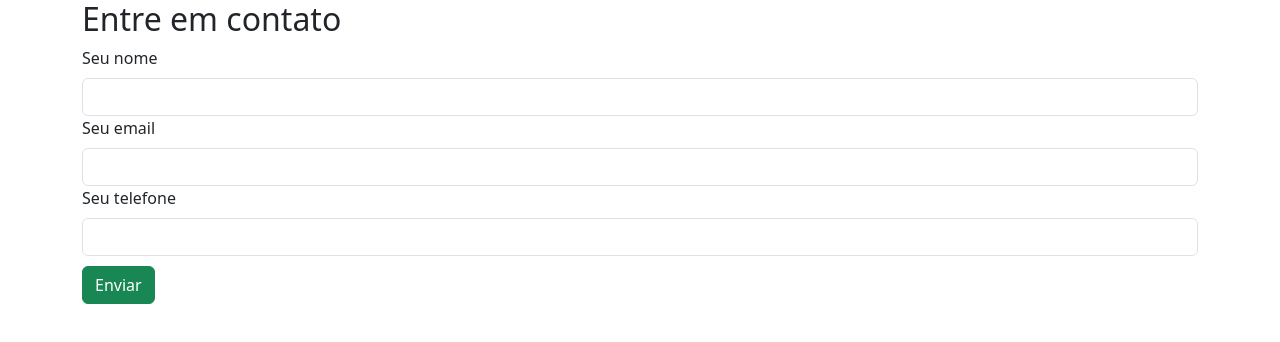
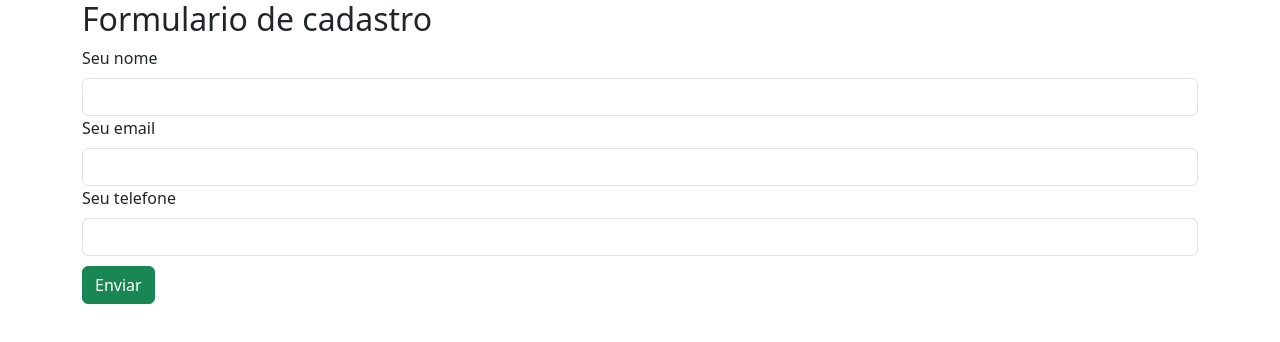
Before and after one commit to Natan13vinicius/curso_front_end, a plain HTML site: page index.html in a window 1280 px wide. Drawn offline with nearby package versions, Linux system fonts and the light colour scheme.

Commit message:
form cadastro

```diff
--- a/index.html
+++ b/index.html
@@ -11,7 +11,7 @@
 
 <body>
     <div class="container">
-        <h2>Entre em contato</h2>
+        <h2>Formulario de cadastro</h2>
         <form action="">
             <label class="form-label" for="nome">Seu nome</label>
             <input class="form-control " type="text" id="nome">
```
